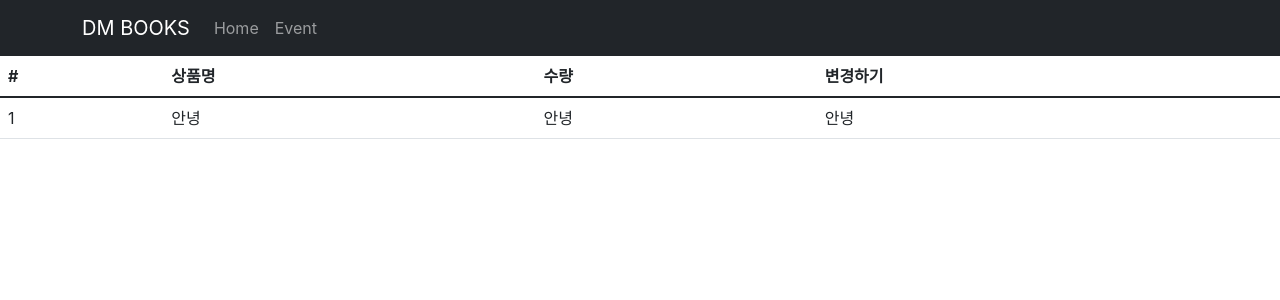
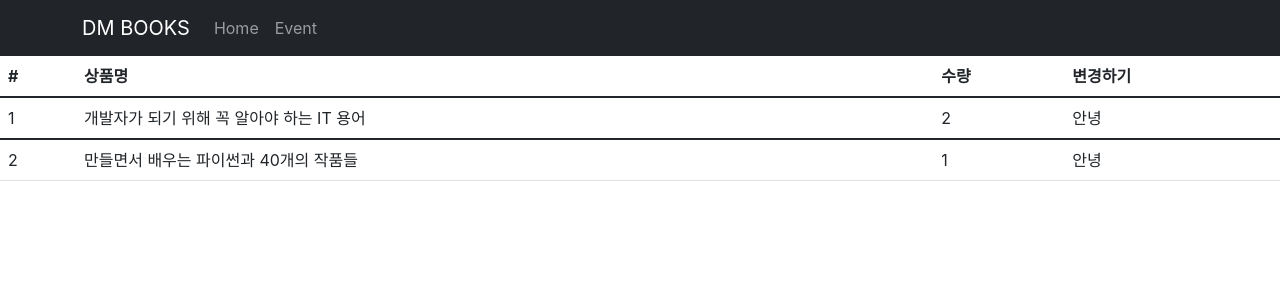
Before and after one commit to donghun-K/dm-books, a React (Create React App) app: page /cart in a window 1280 px wide. Shown: the top 300 px of the page. Built offline with nearby package versions, Linux system fonts and the light colour scheme.

Commit message:
ADD: cart data binding at Cart.js

```diff
--- a/src/routes/Cart.js
+++ b/src/routes/Cart.js
@@ -2,8 +2,8 @@ import { Table } from 'react-bootstrap';
 import { useSelector } from 'react-redux';
 
 function Cart() {
-  useSelector((state) => {
-    return state;
+  let cartData = useSelector((state) => {
+    return state.cartData;
   });
   return (
     <div>
@@ -16,17 +16,33 @@ function Cart() {
             <th>변경하기</th>
           </tr>
         </thead>
-        <tbody>
+        {cartData.map((data, i) => {
+          return <CartData index={i} data={data} />;
+        })}
+        {/* <tbody>
           <tr>
             <td>1</td>
             <td>안녕</td>
             <td>안녕</td>
             <td>안녕</td>
           </tr>
-        </tbody>
+        </tbody> */}
       </Table>
     </div>
   );
 }
 
+function CartData({ index, data }) {
+  return (
+    <tbody>
+      <tr>
+        <td>{index + 1}</td>
+        <td>{data['name']}</td>
+        <td>{data['count']}</td>
+        <td>안녕</td>
+      </tr>
+    </tbody>
+  );
+}
+
 export default Cart;
--- a/src/store.js
+++ b/src/store.js
@@ -3,8 +3,8 @@ import { configureStore, createSlice } from '@reduxjs/toolkit';
 let cartData = createSlice({
   name: 'cartData',
   initialState: [
-    { id: 0, name: 'White and Black', count: 2 },
-    { id: 2, name: 'Grey Yordan', count: 1 },
+    { id: 0, name: '개발자가 되기 위해 꼭 알아야 하는 IT 용어', count: 2 },
+    { id: 2, name: '만들면서 배우는 파이썬과 40개의 작품들', count: 1 },
   ],
 });
 
```
